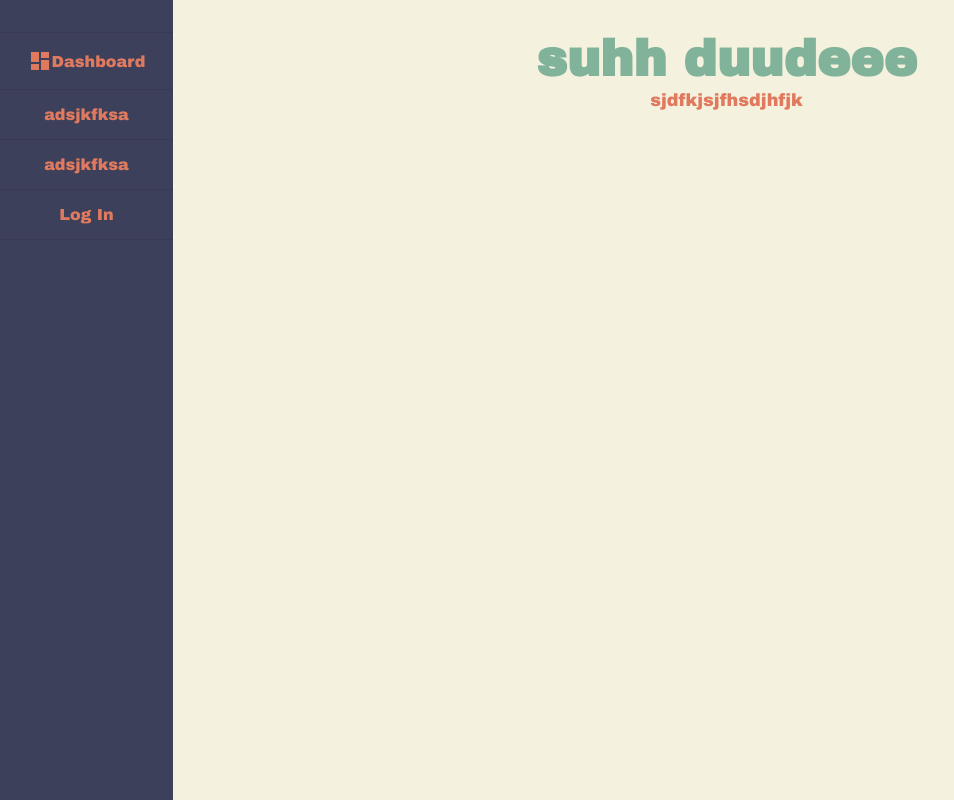
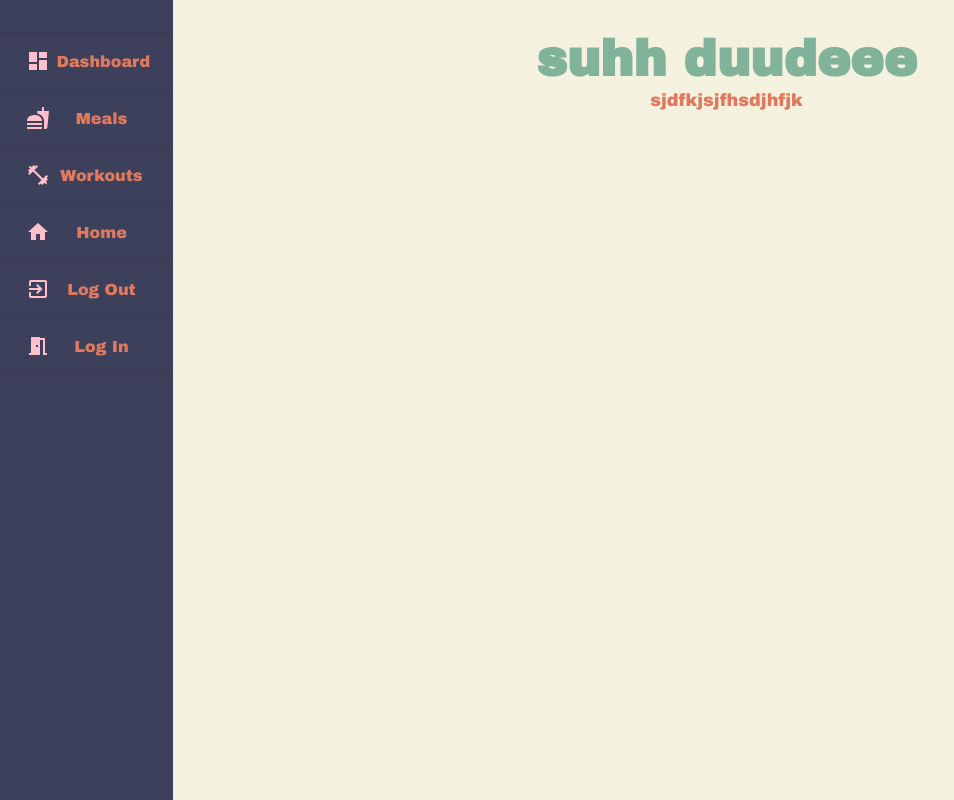
Before and after one commit to michaelcheny/weight-tracker, a React (Create React App) app in the folder client-ts/: page / in a window 1280 px wide. Shown: the whole page, without its empty margins (0-954 px from the left). Built offline with nearby package versions, Linux system fonts and the light colour scheme; no server answers.

Commit message:
add icons to the sidebar and give it grid display

```diff
--- a/client-ts/src/components/Sidebar.tsx
+++ b/client-ts/src/components/Sidebar.tsx
@@ -2,8 +2,11 @@ import React, { useState } from "react";
 import { Link } from "react-router-dom";
 import LoginForm from "./LoginForm";
 import DashboardIcon from "@material-ui/icons/Dashboard";
-
-// type
+import FastfoodIcon from "@material-ui/icons/Fastfood";
+import ExitToAppIcon from "@material-ui/icons/ExitToApp";
+import FitnessCenterIcon from "@material-ui/icons/FitnessCenter";
+import HomeIcon from "@material-ui/icons/Home";
+import MeetingRoomIcon from "@material-ui/icons/MeetingRoom";
 
 const Sidebar = () => {
   const [loginShow, setLoginShow] = useState(false);
@@ -12,17 +15,40 @@ const Sidebar = () => {
       {loginShow && <LoginForm showLogin={setLoginShow} />}
       <ul>
         <Link to="/dashboard" className="link">
-          <DashboardIcon />
-          Dashboard
+          <div>
+            <DashboardIcon className="menu-icon" />
+            <span>Dashboard</span>
+          </div>
         </Link>
-        <Link to="/dashboard" className="link">
-          adsjkfksa
+        <Link to="/meals" className="link">
+          <div>
+            <FastfoodIcon className="menu-icon" />
+            <span>Meals</span>
+          </div>
+        </Link>
+        <Link to="/workouts" className="link">
+          <div>
+            <FitnessCenterIcon className="menu-icon" />
+            <span>Workouts</span>
+          </div>
         </Link>
         <Link to="/" className="link">
-          adsjkfksa
+          <div>
+            <HomeIcon className="menu-icon" />
+            <span>Home</span>
+          </div>
         </Link>
+        <p className="link">
+          <div>
+            <ExitToAppIcon className="menu-icon" />
+            <span>Log Out</span>
+          </div>
+        </p>
         <p onClick={() => setLoginShow(true)} className="link">
-          Log In
+          <div>
+            <MeetingRoomIcon className="menu-icon" />
+            <span>Log In</span>
+          </div>
         </p>
       </ul>
     </div>
--- a/client-ts/src/styles/_sidebar.scss
+++ b/client-ts/src/styles/_sidebar.scss
@@ -3,18 +3,36 @@
   display: flex;
 
   ul {
-    display: flex;
-    flex-direction: column;
-    justify-content: center;
-    align-items: center;
+    // display: flex;
+    // flex-direction: column;
+    // justify-content: center;
+    // align-items: center;
     background-color: var(--bg-secondary);
     // height: 5vh;
     width: 100%;
     .link {
       cursor: pointer;
-      padding: 1em 1em;
+      // padding: 1em 1em;
       text-decoration: none;
       color: var(--text);
+
+      div {
+        // background-color: magenta;
+        display: grid;
+        // justify-content: space-between;
+        align-items: center;
+        // grid-template-rows: 20px 130px;
+        grid-template-columns: 30px 90px;
+      }
+      .menu-icon {
+        // float: left;
+        color: pink;
+        // background-color: yellow;
+      }
+
+      span {
+        // background-color: orange;
+      }
     }
   }
 }
--- a/client-ts/src/styles/main.css
+++ b/client-ts/src/styles/main.css
@@ -15,28 +15,28 @@
 }
 
 .sidebar ul {
-  display: -webkit-box;
-  display: -ms-flexbox;
-  display: flex;
-  -webkit-box-orient: vertical;
-  -webkit-box-direction: normal;
-      -ms-flex-direction: column;
-          flex-direction: column;
-  -webkit-box-pack: center;
-      -ms-flex-pack: center;
-          justify-content: center;
-  -webkit-box-align: center;
-      -ms-flex-align: center;
-          align-items: center;
   background-color: var(--bg-secondary);
   width: 100%;
 }
 
 .sidebar ul .link {
   cursor: pointer;
-  padding: 1em 1em;
   text-decoration: none;
   color: var(--text);
+}
+
+.sidebar ul .link div {
+  display: -ms-grid;
+  display: grid;
+  -webkit-box-align: center;
+      -ms-flex-align: center;
+          align-items: center;
+  -ms-grid-columns: 30px 90px;
+      grid-template-columns: 30px 90px;
+}
+
+.sidebar ul .link .menu-icon {
+  color: pink;
 }
 
 @media (min-width: 768px) {
```
Also changed, not shown: 1 other file (tests, documents, lock files or other folders).
